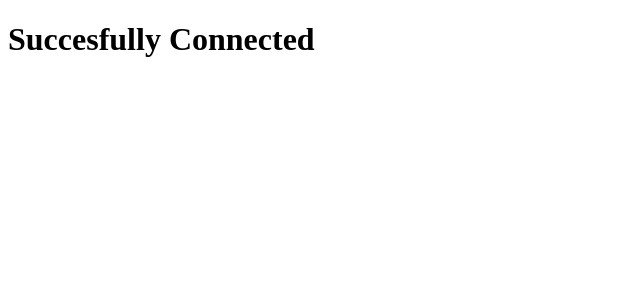
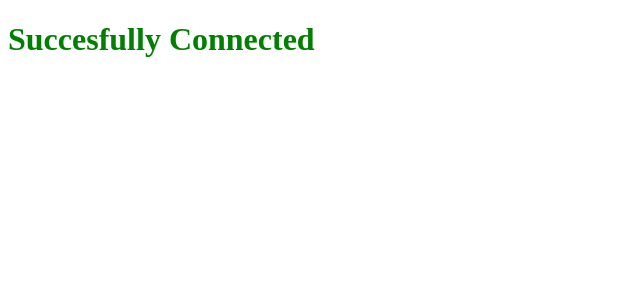
Before and after one commit to Frank-Bae/react_projects, a React app: page / in a window 1280 px wide. Shown: the top 300 px of the page, without its empty margins (0-640 px from the left). Built offline with nearby package versions, Linux system fonts and the light colour scheme.

Commit message:
added redux and react redux from npm

```diff
--- a/package.json
+++ b/package.json
@@ -28,7 +28,9 @@
   "license": "ISC",
   "dependencies": {
     "react": "^16.13.1",
-    "react-dom": "^16.13.1"
+    "react-dom": "^16.13.1",
+    "react-redux": "^7.2.0",
+    "redux": "^4.0.5"
   },
   "devDependencies": {
     "@babel/core": "^7.9.0",
--- a/public/styles.css
+++ b/public/styles.css
@@ -0,0 +1,3 @@
+h1 {
+  color: green;
+}
```
